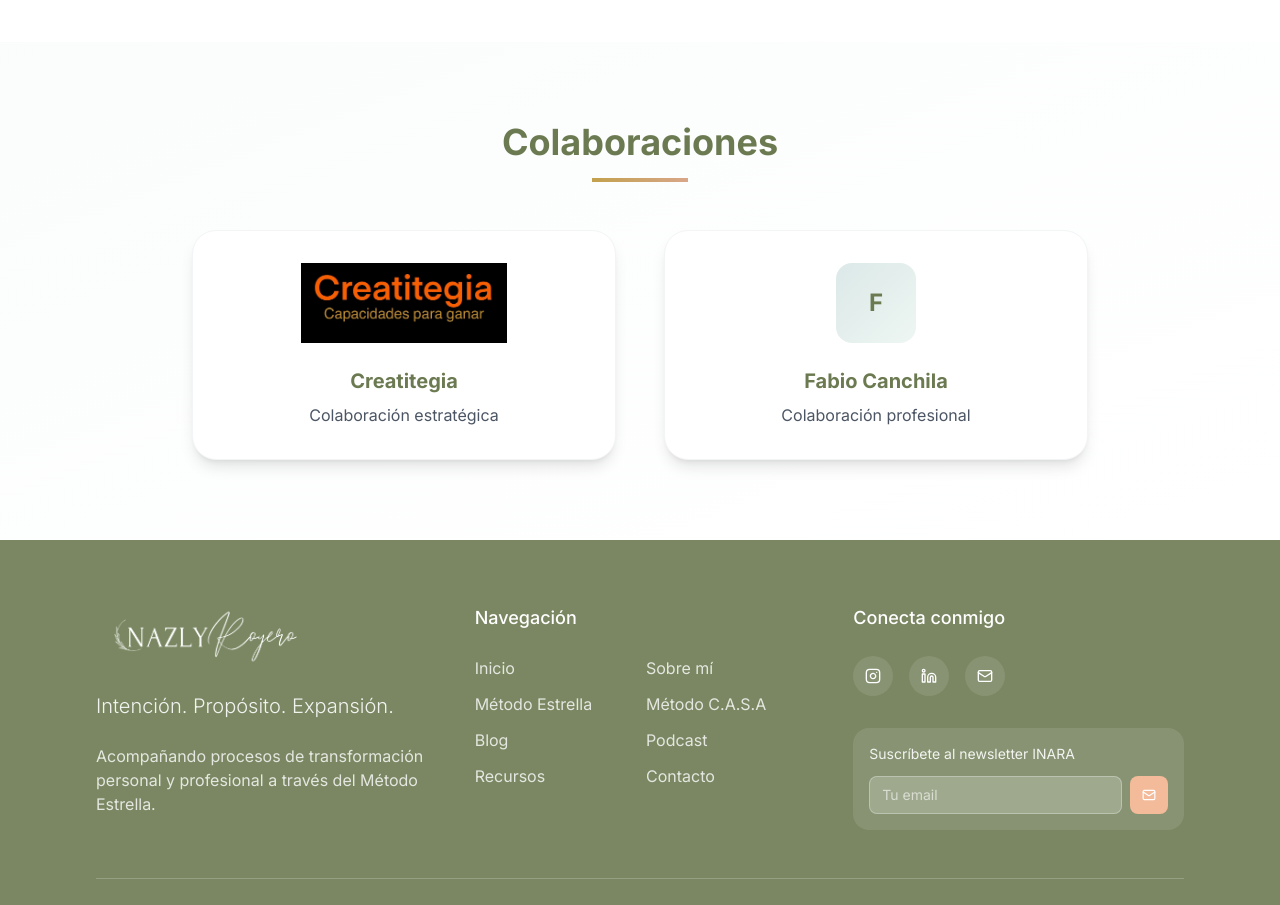
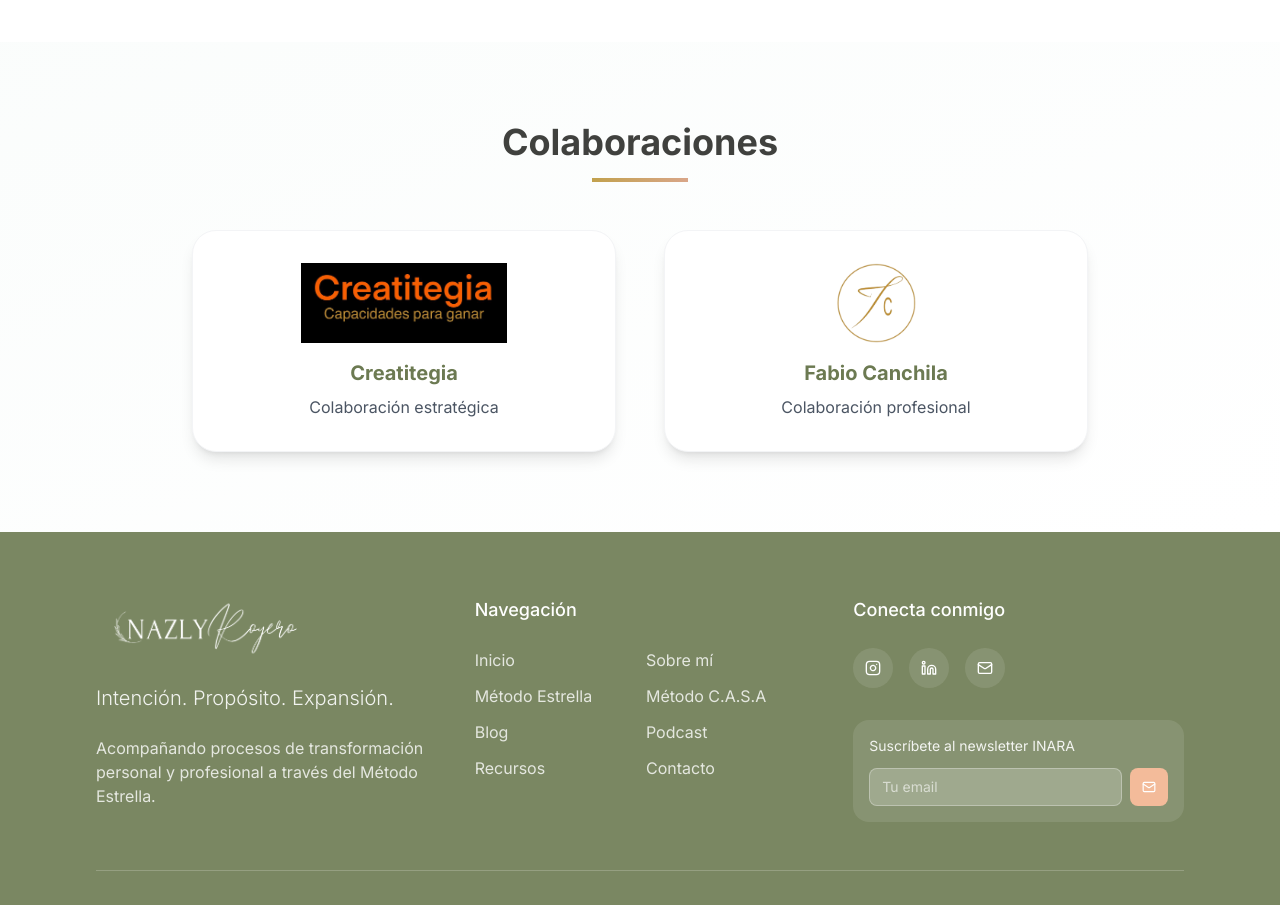
Before and after one commit to ZenenContreras/NazlyRoyero, a React (Vite) app: page / in a window 1280 px wide. Shown: the part 3040-3945 px from the top of the page. Built offline with nearby package versions, Linux system fonts and the light colour scheme.

Commit message:
Implement code changes to enhance functionality and improve performance

```diff
--- a/src/components/pages/HomePage.tsx
+++ b/src/components/pages/HomePage.tsx
@@ -242,7 +242,7 @@ const HomePage = () => {
       <section id="sobre-mi" className="py-8 sm:py-12 md:py-16 lg:py-20 bg-gradient-to-br from-[#A7D3C1]/5 to-white">
         <div className="max-w-6xl mx-auto px-4 sm:px-6 lg:px-8">
           <div className="grid grid-cols-1 lg:grid-cols-2 gap-6 sm:gap-8 md:gap-12 lg:gap-16 items-center">            {/* Image */}
-            <div className="relative order-2 lg:order-1">
+            <div className="relative order-1 lg:order-1">
               <div className="aspect-[4/5] rounded-2xl sm:rounded-3xl overflow-hidden shadow-lg">
                 <img
                   src="/images/SobreMi-Inicio1.jpeg"
@@ -253,7 +253,7 @@ const HomePage = () => {
             </div>
 
             {/* Content */}
-            <div className="space-y-3 sm:space-y-4 md:space-y-6 order-1 lg:order-2">
+            <div className="space-y-3 sm:space-y-4 md:space-y-6 order-2 lg:order-2">
               <p className="text-base sm:text-lg md:text-xl lg:text-2xl font-medium text-[#6C7A52] leading-relaxed">
                 Soy Nazly Royero, mentora en procesos de transformación personal,
                 profesional y organizacional
@@ -415,7 +415,7 @@ const HomePage = () => {
       <section className="py-8 sm:py-12 md:py-16 lg:py-20 bg-gradient-to-br from-[#A7D3C1]/5 to-white">
         <div className="max-w-6xl mx-auto px-4 sm:px-6 lg:px-8">
           <div className="text-center mb-6 sm:mb-8 md:mb-12">
-            <h2 className="text-xl sm:text-2xl md:text-3xl lg:text-4xl font-bold text-[#6C7A52] mb-3 sm:mb-4">
+            <h2 className="text-xl sm:text-2xl md:text-3xl lg:text-4xl font-bold text-[#40413e] mb-3 sm:mb-4">
               Colaboraciones
             </h2>
             <div className="w-16 sm:w-24 h-0.5 sm:h-1 bg-gradient-to-r from-[#C2A14D] to-[#D9A689] mx-auto"></div>
@@ -424,13 +424,11 @@ const HomePage = () => {
           <div className="grid grid-cols-1 sm:grid-cols-2 gap-4 sm:gap-6 md:gap-8 lg:gap-12 max-w-4xl mx-auto">
             {/* Creatitegia */}
             <div className="bg-white p-4 sm:p-6 md:p-8 rounded-2xl sm:rounded-3xl shadow-lg text-center border border-gray-100 hover:shadow-xl transition-shadow">
-              <div className="w-12 h-12 sm:w-16 sm:h-16 md:w-full md:h-20  rounded-xl sm:rounded-2xl flex items-center justify-center mx-auto mb-3 sm:mb-4 md:mb-6 overflow-hidden">
                 <img
                   src="/images/inicio/logosColaboraciones/creatutegia.jpeg"
                   alt="Creatitegia Logo"
-                  className="w-full h-full object-contain"
+                  className="w-full h-20 object-contain mb-4"
                 />
-              </div>
               <h3 className="text-base sm:text-lg md:text-xl font-bold text-[#6C7A52] mb-1 sm:mb-2">
                 Creatitegia
               </h3>
@@ -441,9 +439,11 @@ const HomePage = () => {
 
             {/* Fabio Canchila */}
             <div className="bg-white p-4 sm:p-6 md:p-8 rounded-2xl sm:rounded-3xl shadow-lg text-center border border-gray-100 hover:shadow-xl transition-shadow">
-              <div className="w-12 h-12 sm:w-16 sm:h-16 md:w-20 md:h-20 bg-gradient-to-br from-[#4F8F8B]/20 to-[#A7D3C1]/20 rounded-xl sm:rounded-2xl flex items-center justify-center mx-auto mb-3 sm:mb-4 md:mb-6">
-                <span className="text-lg sm:text-xl md:text-2xl font-bold text-[#6C7A52]">F</span>
-              </div>
+                <img
+                  src="/images/inicio/logosColaboraciones/fabiocanchila.png"
+                  alt="Fabio Canchila Logo"
+                  className="w-full h-20 object-contain mb-4"
+                />
               <h3 className="text-base sm:text-lg md:text-xl font-bold text-[#6C7A52] mb-1 sm:mb-2">
                 Fabio Canchila
               </h3>
```
Also changed, not shown: public/images/inicio/logosColaboraciones/fabiocanchila.png (added).
